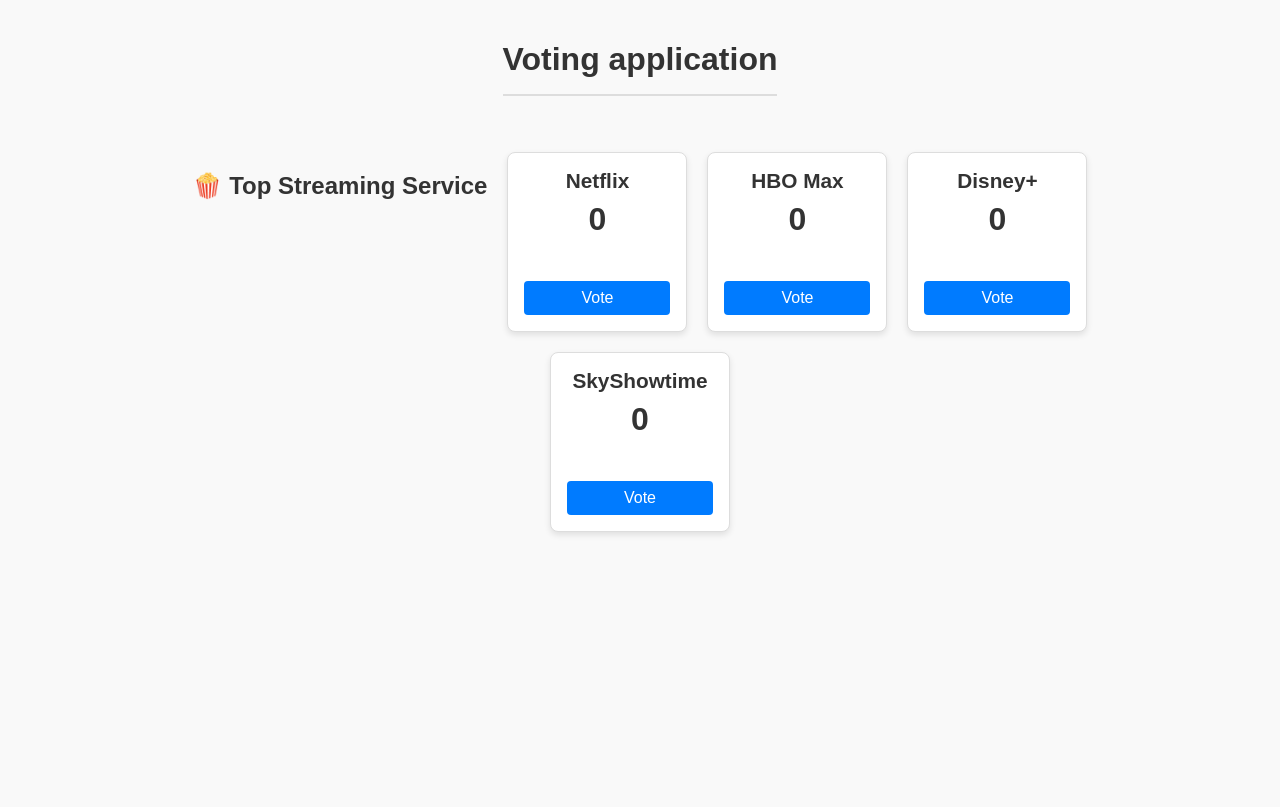
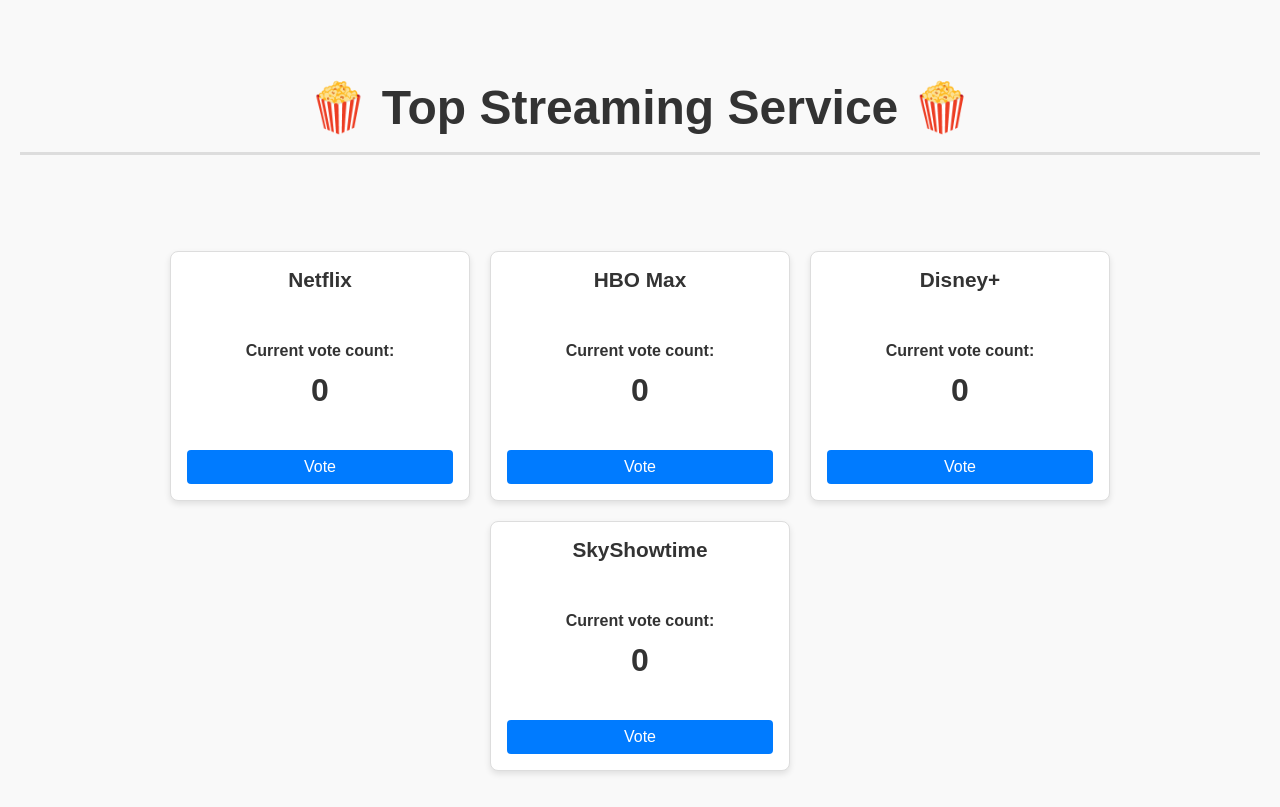
Before and after one commit to ancamargea/siit-tema-js, a plain HTML site: page 04-voting-app/index.html in a window 1280 px wide. Drawn offline with Linux system fonts and the light colour scheme; no server answers.

Commit message:
improved the look of the panels and added a 'Current vote count' text

```diff
--- a/04-voting-app/index.html
+++ b/04-voting-app/index.html
@@ -9,29 +9,44 @@
   </head>
 
   <body>
-    <h1>Voting application</h1>
+    <header>
+      <h1>🍿 Top Streaming Service 🍿</h1>
+    </header>
+
+    <main>
       <div id="voting-container">
-      <h2>🍿 Top Streaming Service</h2>
-
         <div id="netflix">
-        <h3>Netflix</h3>
+          <h2>Netflix</h2>
+          <div class="vote-info">
+            <p>Current vote count:</p>
             <span id="votes-netflix">0</span>
+          </div>
         </div>
 
         <div id="hbo">
-        <h3>HBO Max</h3>
+          <h2>HBO Max</h2>
+          <div class="vote-info">
+            <p>Current vote count:</p>
             <span id="votes-hbo">0</span>
+          </div>
         </div>
 
         <div id="disney">
-        <h3>Disney+</h3>
+          <h2>Disney+</h2>
+          <div class="vote-info">
+            <p>Current vote count:</p>
             <span id="votes-disney">0</span>
+          </div>
         </div>
 
         <div id="skyshowtime">
-        <h3>SkyShowtime</h3>
+          <h2>SkyShowtime</h2>
+          <div class="vote-info">
+            <p>Current vote count:</p>
             <span id="votes-skyshowtime">0</span>
           </div>
         </div>
+      </div>
+    </main>
   </body>
 </html>
--- a/04-voting-app/style.css
+++ b/04-voting-app/style.css
@@ -1,5 +1,5 @@
 body {
-  font-family: Arial, sans-serif;
+  font-family: Arial, Helvetica, sans-serif;
   margin: 20px;
   background: #f9f9f9;
   color: #333;
@@ -7,32 +7,39 @@ body {
 }
 
 h1 {
-  margin-bottom: 2.5rem;
-  font-size: 2rem;
-  border-bottom: 2px solid #ddd;
+  margin-top: 5rem;
+  margin-bottom: 5rem;
+  font-size: 3rem;
+  border-bottom: 3px solid #ddd;
   padding-bottom: 1rem;
-  display: inline-block;
+}
+
+p {
+  font-weight: bold;
+  margin: 0.5rem 0 0.25rem;
+  color: #333;
+  font-size: 1rem;
+  text-align: center;
 }
 
 #voting-container {
-  max-width: 900px;
+  max-width: 1500px;
   margin: 0 auto;
   display: flex;
   flex-wrap: wrap;
-  gap: 20px; /* space between boxes */
+  gap: 20px;
   justify-content: center;
   padding: 1rem 0;
 }
 
-/* Each service box as a fixed square card */
 #voting-container > div {
   background: white;
   border: 1px solid #ddd;
   border-radius: 8px;
   box-shadow: 0 3px 6px rgba(0, 0, 0, 0.1);
 
-  width: 180px;
-  height: 180px;
+  width: 300px;
+  height: 250px;
   padding: 1rem;
 
   display: flex;
@@ -43,7 +50,7 @@ h1 {
   text-align: center;
 }
 
-#voting-container > div h3 {
+#voting-container > div h2 {
   margin: 0;
   font-weight: 600;
   font-size: 1.3rem;
@@ -55,7 +62,15 @@ h1 {
   margin-top: 0.5rem;
 }
 
-/* Style the vote button */
+.vote-info {
+  display: flex;
+  flex-direction: column;
+  align-items: center;
+  justify-content: center;
+  flex-grow: 1;
+}
+
+/* Styling the vote button */
 button {
   background-color: #007bff;
   border: none;
@@ -65,7 +80,7 @@ button {
   cursor: pointer;
   font-size: 1rem;
   transition: background-color 0.3s ease;
-  margin-top: auto; /* push button to bottom */
+  margin-top: auto;
   width: 100%;
 }
 
```
Lines whose indentation alone changed are shown as unchanged.
